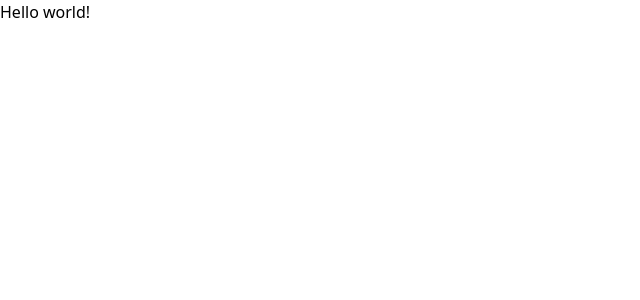
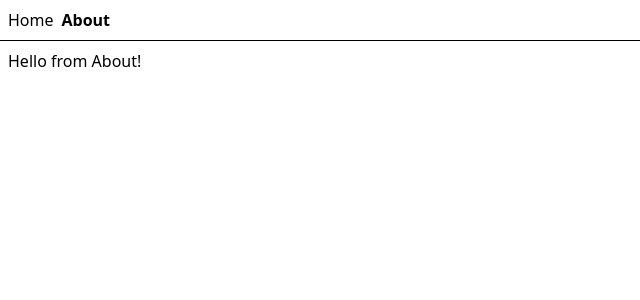
Before and after one commit to guithr/hairday-react, a React (Vite) app: page /about in a window 1280 px wide. Shown: the top 300 px of the page, without its empty margins (0-640 px from the left). Built offline with nearby package versions, Linux system fonts and the light colour scheme.

Commit message:
chore: add tanstack router setup

```diff
--- a/package.json
+++ b/package.json
@@ -10,11 +10,13 @@
   },
   "dependencies": {
     "@tailwindcss/vite": "^4.1.18",
+    "@tanstack/react-router": "^1.153.1",
     "react": "^19.2.0",
     "react-dom": "^19.2.0",
     "tailwindcss": "^4.1.18"
   },
   "devDependencies": {
+    "@tanstack/router-plugin": "^1.153.1",
     "@types/node": "^24.10.1",
     "@types/react": "^19.2.5",
     "@types/react-dom": "^19.2.3",
--- a/src/App.tsx
+++ /dev/null
@@ -1,3 +0,0 @@
-export function App() {
-  return <h1>Hello world!</h1>;
-}
--- a/src/main.tsx
+++ b/src/main.tsx
@@ -1,10 +1,23 @@
 import { StrictMode } from "react";
 import { createRoot } from "react-dom/client";
 import "./index.css";
-import { App } from "./App.tsx";
+import { RouterProvider, createRouter } from "@tanstack/react-router";
+
+// Import the generated route tree
+import { routeTree } from "./routeTree.gen";
+
+// Create a new router instance
+const router = createRouter({ routeTree });
+
+// Register the router instance for type safety
+declare module "@tanstack/react-router" {
+  interface Register {
+    router: typeof router;
+  }
+}
 
 createRoot(document.getElementById("root")!).render(
   <StrictMode>
-    <App />
+    <RouterProvider router={router} />
   </StrictMode>,
 );
--- /dev/null
+++ b/src/routeTree.gen.ts
@@ -0,0 +1,77 @@
+/* eslint-disable */
+
+// @ts-nocheck
+
+// noinspection JSUnusedGlobalSymbols
+
+// This file was automatically generated by TanStack Router.
+// You should NOT make any changes in this file as it will be overwritten.
+// Additionally, you should also exclude this file from your linter and/or formatter to prevent it from being checked or modified.
+
+import { Route as rootRouteImport } from './routes/__root'
+import { Route as AboutRouteImport } from './routes/about'
+import { Route as IndexRouteImport } from './routes/index'
+
+const AboutRoute = AboutRouteImport.update({
+  id: '/about',
+  path: '/about',
+  getParentRoute: () => rootRouteImport,
+} as any)
+const IndexRoute = IndexRouteImport.update({
+  id: '/',
+  path: '/',
+  getParentRoute: () => rootRouteImport,
+} as any)
+
+export interface FileRoutesByFullPath {
+  '/': typeof IndexRoute
+  '/about': typeof AboutRoute
+}
+export interface FileRoutesByTo {
+  '/': typeof IndexRoute
+  '/about': typeof AboutRoute
+}
+export interface FileRoutesById {
+  __root__: typeof rootRouteImport
+  '/': typeof IndexRoute
+  '/about': typeof AboutRoute
+}
+export interface FileRouteTypes {
+  fileRoutesByFullPath: FileRoutesByFullPath
+  fullPaths: '/' | '/about'
+  fileRoutesByTo: FileRoutesByTo
+  to: '/' | '/about'
+  id: '__root__' | '/' | '/about'
+  fileRoutesById: FileRoutesById
+}
+export interface RootRouteChildren {
+  IndexRoute: typeof IndexRoute
+  AboutRoute: typeof AboutRoute
+}
+
+declare module '@tanstack/react-router' {
+  interface FileRoutesByPath {
+    '/about': {
+      id: '/about'
+      path: '/about'
+      fullPath: '/about'
+      preLoaderRoute: typeof AboutRouteImport
+      parentRoute: typeof rootRouteImport
+    }
+    '/': {
+      id: '/'
+      path: '/'
+      fullPath: '/'
+      preLoaderRoute: typeof IndexRouteImport
+      parentRoute: typeof rootRouteImport
+    }
+  }
+}
+
+const rootRouteChildren: RootRouteChildren = {
+  IndexRoute: IndexRoute,
+  AboutRoute: AboutRoute,
+}
+export const routeTree = rootRouteImport
+  ._addFileChildren(rootRouteChildren)
+  ._addFileTypes<FileRouteTypes>()
--- /dev/null
+++ b/src/routes/__root.tsx
@@ -0,0 +1,18 @@
+import { createRootRoute, Link, Outlet } from "@tanstack/react-router";
+
+const RootLayout = () => (
+  <>
+    <div className="p-2 flex gap-2">
+      <Link to="/" className="[&.active]:font-bold">
+        Home
+      </Link>{" "}
+      <Link to="/about" className="[&.active]:font-bold">
+        About
+      </Link>
+    </div>
+    <hr />
+    <Outlet />
+  </>
+);
+
+export const Route = createRootRoute({ component: RootLayout });
--- /dev/null
+++ b/src/routes/about.tsx
@@ -0,0 +1,9 @@
+import { createFileRoute } from "@tanstack/react-router";
+
+export const Route = createFileRoute("/about")({
+  component: About,
+});
+
+function About() {
+  return <div className="p-2">Hello from About!</div>;
+}
--- /dev/null
+++ b/src/routes/index.tsx
@@ -0,0 +1,13 @@
+import { createFileRoute } from "@tanstack/react-router";
+
+export const Route = createFileRoute("/")({
+  component: Index,
+});
+
+function Index() {
+  return (
+    <div className="p-2">
+      <h3>Welcome Home!</h3>
+    </div>
+  );
+}
--- a/vite.config.ts
+++ b/vite.config.ts
@@ -1,8 +1,17 @@
 import { defineConfig } from "vite";
 import react from "@vitejs/plugin-react-swc";
 import tailwindcss from "@tailwindcss/vite";
+import { tanstackRouter } from "@tanstack/router-plugin/vite";
 
 // https://vite.dev/config/
 export default defineConfig({
-  plugins: [react(), tailwindcss()],
+  plugins: [
+    tanstackRouter({
+      target: "react",
+      autoCodeSplitting: true,
+    }),
+    ,
+    react(),
+    tailwindcss(),
+  ],
 });
```
Also changed, not shown: 1 other file (tests, documents, lock files or other folders).
